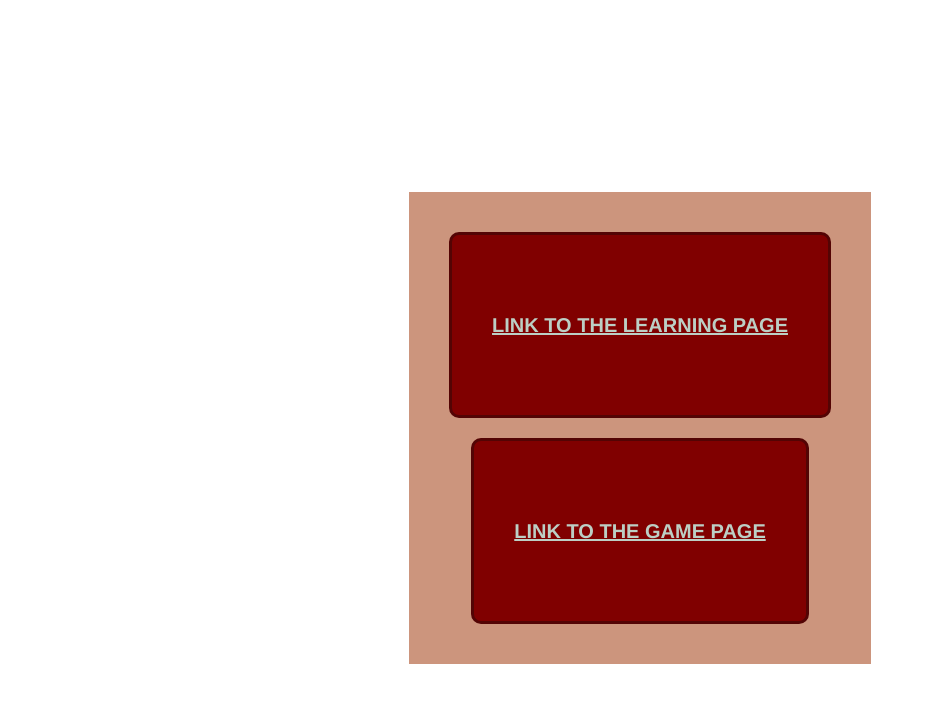
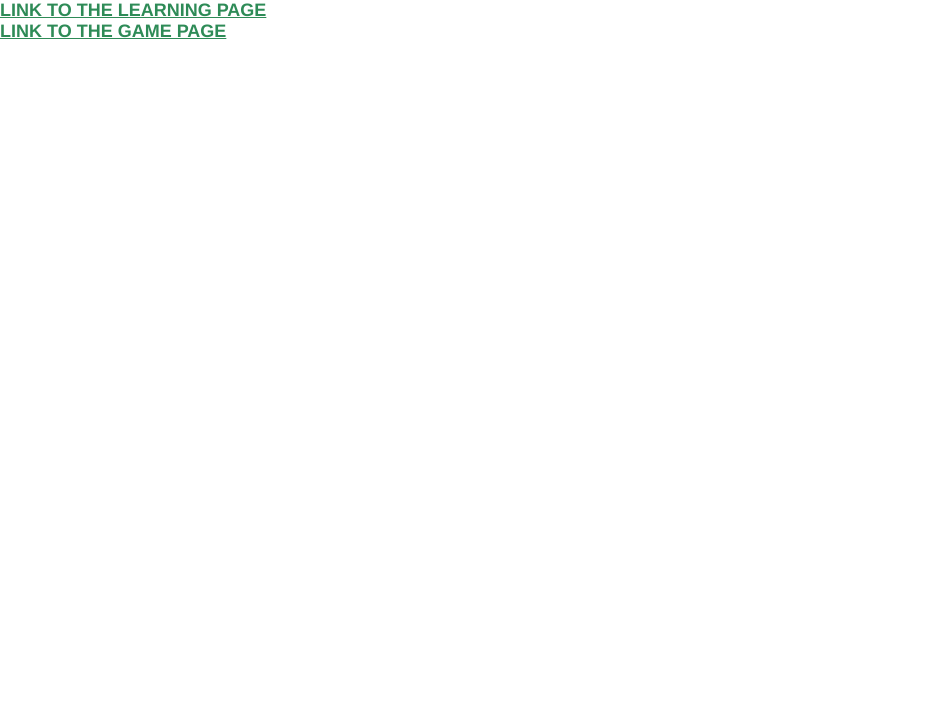
Before and after one commit to robertlangereis/dog-game-project, a React (Create React App) app: page / in a window 1280 px wide. Shown: the top 702 px of the page, without its empty margins (0-933 px from the left). Built offline with nearby package versions, Linux system fonts and the light colour scheme.

Commit message:
add css changes

```diff
--- a/src/App.css
+++ b/src/App.css
@@ -1,36 +1,20 @@
-.App {
-  display: flex;
-  justify-content: center;
-  align-items: center;
-  text-align: center;
+html{
+  min-height: 100%;
+  position: relative;
 }
 
-.App-logo {
-  animation: App-logo-spin infinite 20s linear;
-  height: 40vmin;
-  pointer-events: none;
+body{
+  width: 100%;
+  height: 100%;
+  background-color: white;
 }
 
-.App-header {
-  background-color: #282c34;
-  min-height: 100vh;
-  display: flex;
-  flex-direction: column;
-  align-items: center;
-  justify-content: center;
-  font-size: calc(10px + 2vmin);
-  color: white;
+.App, .main {
+  position:absolute;
+  top:0;
+  bottom:0;
+  left:0;
+  right:0;
+  overflow:hidden;
+  z-index:-1;
 }
-
-.App-link {
-  color: #61dafb;
-}
-
-@keyframes App-logo-spin {
-  from {
-    transform: rotate(0deg);
-  }
-  to {
-    transform: rotate(360deg);
-  }
-}
--- a/src/components/DogGame/DogGame.css
+++ b/src/components/DogGame/DogGame.css
@@ -2,20 +2,22 @@
   border: 0.5px solid black;
 } */
 
-body{
-  background-color: white;
-}
-
 header{
   height: 7em;
 }
+
 #home {
   position: absolute;
   left: 10px;
+}
 
+h1 {
+  display: block;
+  text-align: center;
 }
-h1 {
-  display: inline-block;
+
+.winner-img{
+  text-align: center;
 }
 
 #winner-img {
--- a/src/components/DogGame/DogGameContainer.css
+++ b/src/components/DogGame/DogGameContainer.css
@@ -1,6 +1,5 @@
 .container{
   display: flex;
-
 }
 
 main{
--- a/src/components/DogListPage/DogList/DogsList.css
+++ b/src/components/DogListPage/DogList/DogsList.css
@@ -2,10 +2,6 @@
   display: flex;
   flex-wrap: wrap;
 } */
-main, body, .App {
-  margin: 0 auto;
-  width: auto;
-}
 
 a {
   color: seagreen;
--- a/src/components/DogListPage/DogSpfBreed/DogBreedImages.css
+++ b/src/components/DogListPage/DogSpfBreed/DogBreedImages.css
@@ -1,7 +1,3 @@
-body {
-  background-color: rgb(251, 240, 197);
-}
-
 .image {
   display: flex;
   flex-direction: column;
--- a/src/components/HomePage/HomePageContainer.css
+++ b/src/components/HomePage/HomePageContainer.css
@@ -1,4 +1,4 @@
-.main{
+/* .main{
   display: flex;
   flex-direction: column;
   justify-content: space-between;
@@ -27,4 +27,4 @@
   color: rgb(188, 207, 197);
   font-weight: bold;
   font-size: 20px;
-}
+} */
--- a/src/index.css
+++ b/src/index.css
@@ -1,12 +1,9 @@
 body {
-  margin: 0;
-  padding: 0;
   font-family: -apple-system, BlinkMacSystemFont, "Segoe UI", "Roboto", "Oxygen",
     "Ubuntu", "Cantarell", "Fira Sans", "Droid Sans", "Helvetica Neue",
     sans-serif;
   -webkit-font-smoothing: antialiased;
   -moz-osx-font-smoothing: grayscale;
-  background-color: rgba(190, 147, 126, 0.726);
 }
 
 code {
```
